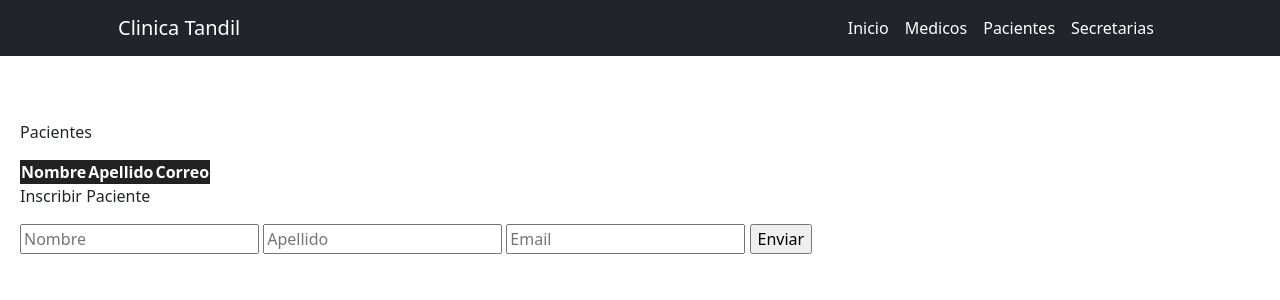
After one commit to NicolasOsa/Python-tercerEntrega, a Django app: page /clinicaTandil/setPaciente/ in a window 1280 px wide. The commit adds this page. Shown: the top 300 px of the page. Run offline with Django 4.2, Linux system fonts and the light colour scheme; lists and menus that the app fills with data are empty; some libraries are stand-ins or nearby versions.

Commit message:
formularios medico y paciente

```diff
--- a/Proyecto1/Proyecto1/urls.py
+++ b/Proyecto1/Proyecto1/urls.py
@@ -18,8 +18,10 @@ from django.contrib import admin
 from django.urls import path, include
 from django.conf.urls.static import static
 from django.conf import settings
+from django.views.generic.base import RedirectView
 
 urlpatterns = [
+    path('', RedirectView.as_view(url='/clinicaTandil/inicio/')),
     path('admin/', admin.site.urls),
     path('clinicaTandil/',include('clinicaTandil.urls')),
 ]
--- /dev/null
+++ b/Proyecto1/clinicaTandil/forms.py
@@ -0,0 +1,6 @@
+from django import forms
+
+class formSetMedico(forms.Form):
+    nombre = forms.CharField(max_length=30)
+    apellido = forms.CharField(max_length=30)
+    especialidad = forms.CharField(max_length=300)
--- a/Proyecto1/clinicaTandil/static/clinicaTandil/css/estilo.css
+++ b/Proyecto1/clinicaTandil/static/clinicaTandil/css/estilo.css
@@ -6,3 +6,8 @@
     margin-top: 100px !important;
     padding: 20px;
 }
+
+#tituloTablas{
+    background-color: rgb(34,34,34);
+    color: white;
+}
--- /dev/null
+++ b/Proyecto1/clinicaTandil/templates/clinicaTandil/pacientes/pacientes.html
@@ -0,0 +1,31 @@
+<div>
+    {% extends "clinicaTandil/inicio.html" %}
+    {% load static %}
+
+        {% block contenidoQueCambia %}
+            <p>Pacientes</p>
+            <table>
+                <tr id="tituloTablas">
+                    <th>Nombre</th>
+                    <th>Apellido</th>
+                    <th>Correo</th>
+                </tr>
+                {% for paciente in Pacientes %}
+                    <tr>
+                        <td>{{paciente.nombre}}</td>
+                        <td>{{paciente.apellido}}</td>
+                        <td>{{paciente.email}}</td>
+                    </tr>
+                    <p>{{paciente}}</p>
+                {% endfor %}
+            </table>
+            <div class="formSetPaciente">
+                {% block setPaciente %}
+                {% endblock %}
+            </div>
+            <div class="formGetPaciente">
+                {% block getPaciente %}
+                {% endblock %}
+            </div>
+        {% endblock %}
+</div>
--- /dev/null
+++ b/Proyecto1/clinicaTandil/templates/clinicaTandil/pacientes/setPacientes.html
@@ -0,0 +1,15 @@
+<div>
+    {% extends "clinicaTandil/pacientes/pacientes.html" %}
+    {% load static %}
+
+    {% block setPaciente %}
+        <p> Inscribir Paciente</p>
+        <form action="/clinicaTandil/setPaciente/"    method="post"> {% csrf_token %}
+            <input placeholder="Nombre" type = "text" name="nombre" required>
+            <input placeholder="Apellido" type = "text" name="apellido" required>
+            <input placeholder="Email" type = "email" name="email" required>
+            <input type = "submit" value="Enviar">
+        </form>
+
+    {% endblock %}
+</div>
--- a/Proyecto1/clinicaTandil/urls.py
+++ b/Proyecto1/clinicaTandil/urls.py
@@ -1,9 +1,11 @@
 from django.urls import path
-from clinicaTandil.views import inicio, medicos, pacientes, secretarias
+from clinicaTandil.views import inicio, medicos, pacientes, secretarias, setPacientes, setMedicos
 
 urlpatterns = [
     path('inicio/', inicio, name="Inicio"),
     path('medico/', medicos, name="Medicos"),
     path('paciente/', pacientes, name="Pacientes"),
     path('secretaria/', secretarias, name="Secretarias"),
+    path('setPaciente/', setPacientes, name="setPacientes"),
+    path('setMedico/', setMedicos, name="setMedicos"),
 ]
--- a/Proyecto1/clinicaTandil/views.py
+++ b/Proyecto1/clinicaTandil/views.py
@@ -1,5 +1,7 @@
 from django.shortcuts import render
 from django.http import HttpResponse
+from clinicaTandil.models import Paciente,Medico
+from clinicaTandil.forms import formSetMedico
 
 
 # Create your views here.
@@ -7,10 +9,32 @@ def inicio (request):
     return render(request,"clinicaTandil/inicio.html")
 
 def medicos (request):
-    return render(request,"clinicaTandil/medicos.html")
+    return render(request,"clinicaTandil/medicos/medicos.html")
 
 def pacientes (request):
-    return render(request,"clinicaTandil/pacientes.html")
+    Pacientes = Paciente.objects.all()
+    return render(request,"clinicaTandil/pacientes/pacientes.html",{"Pacientes":Pacientes})
 
 def secretarias (request):
-    return render(request,"clinicaTandil/secretarias.html")
+    return render(request,"clinicaTandil/secretarias/secretarias.html")
+
+def setPacientes (request):
+    if request.method == 'POST':
+        paciente = Paciente(nombre=request.POST["nombre"],apellido=request.POST["apellido"], email=request.POST["email"])
+        paciente.save()
+        return render(request, "clinicaTandil/inicio.html")
+
+    return render(request,"clinicaTandil/pacientes/setPacientes.html")
+
+def setMedicos (request):
+    if request.method == 'POST':
+        miFormulario = formSetMedico(request.POST)
+        print(miFormulario)
+        if miFormulario.is_valid:
+            data = miFormulario.cleaned_data
+            medico = Medico(nombre=data["nombre"],apellido=data["apellido"], especialidad=data["especialidad"])
+            medico.save()
+            return render(request, "clinicaTandil/inicio.html")
+    else:
+        miFormulario = formSetMedico()
+    return render(request,"clinicaTandil/medicos/setMedicos.html",{"miFormulario":miFormulario})
```
Also changed, not shown: Proyecto1/clinicaTandil/models.py (+6 -2 lines), Proyecto1/clinicaTandil/templates/clinicaTandil/medicos.html (deleted, +0 -16 lines), Proyecto1/clinicaTandil/templates/clinicaTandil/medicos/medicos.html (added, +32 -0 lines), Proyecto1/clinicaTandil/templates/clinicaTandil/medicos/setMedicos.html (added, +15 -0 lines), Proyecto1/clinicaTandil/templates/clinicaTandil/pacientes.html (deleted, +0 -16 lines), Proyecto1/clinicaTandil/migrations/0002_turno_remove_medico_turnodia_remove_medico_turnohora.py (added), Proyecto1/clinicaTandil/templates/clinicaTandil/secretarias/secretarias.html (renamed from Proyecto1/clinicaTandil/templates/clinicaTandil/secretarias.html), Proyecto1/db.sqlite3.
